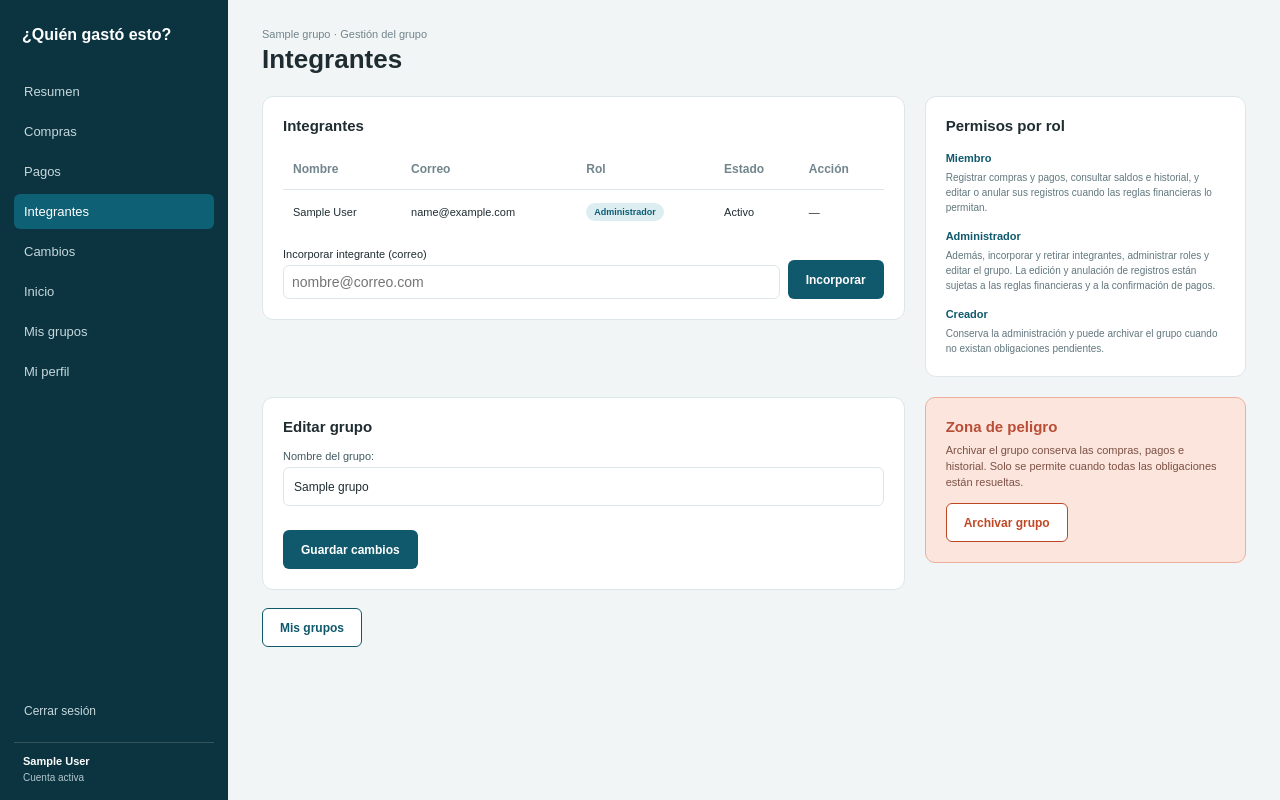
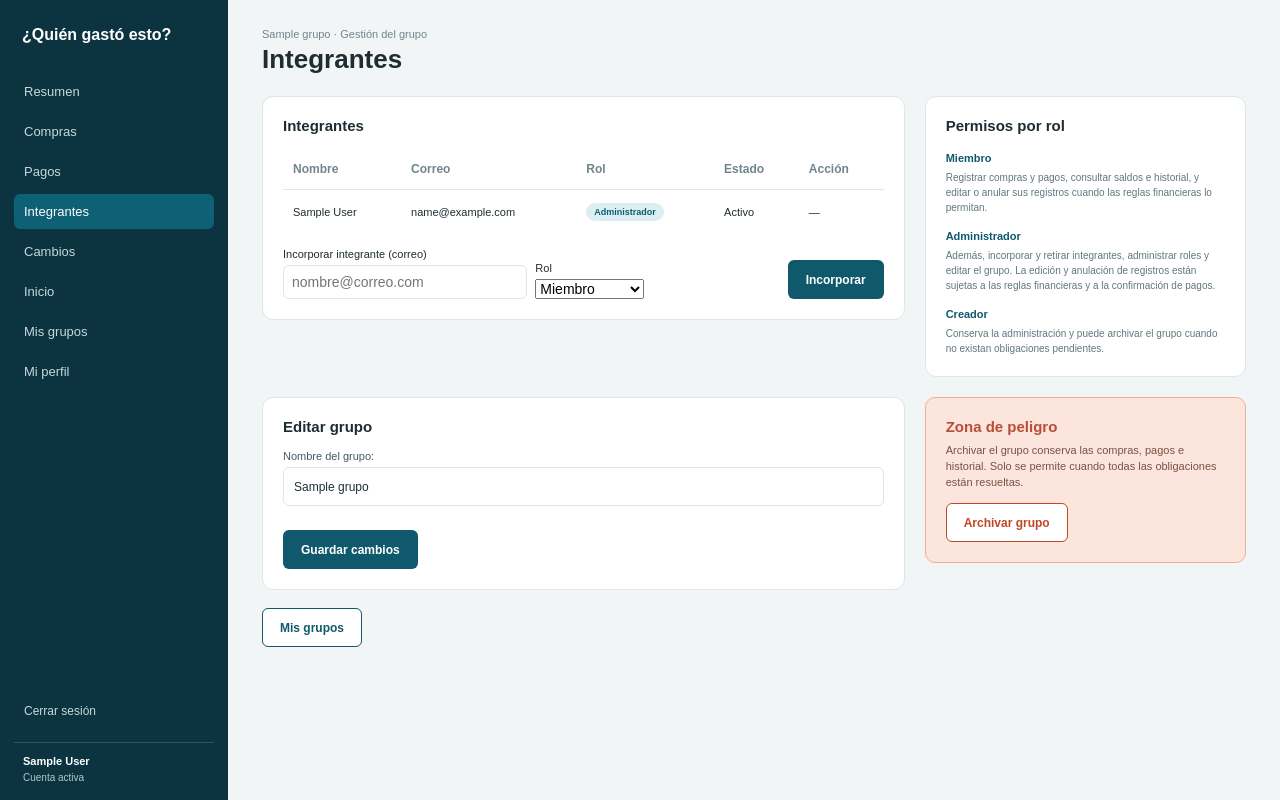
Before and after one commit to Thaliana-maria/Administracion, a Django app: page /grupos/1/ in a window 1280 px wide. Run offline with Django 5.2, Linux system fonts and the light colour scheme; a user stored in the database is signed in; tables that the repository leaves empty hold one stand-in row (values such as "Sample post").

Commit message:
Mostrar selector de rol al incorporar integrantes

```diff
--- a/templates/expenses/grupo_detalle.html
+++ b/templates/expenses/grupo_detalle.html
@@ -22,7 +22,7 @@
 {% empty %}<tr><td colspan="5">No hay integrantes registrados.</td></tr>{% endfor %}
 </tbody></table></div>
 {% if puede_gestionar and not grupo.archivado %}
-<form class="incorporar-integrante" method="post" action="{% url 'integrante_nuevo' grupo.id %}">{% csrf_token %}<div><label for="correo-integrante">Incorporar integrante (correo)</label><input id="correo-integrante" name="email" type="email" placeholder="nombre@correo.com" required></div><button class="button primary">Incorporar</button></form>
+<form class="incorporar-integrante" method="post" action="{% url 'integrante_nuevo' grupo.id %}">{% csrf_token %}<div><label for="correo-integrante">Incorporar integrante (correo)</label><input id="correo-integrante" name="email" type="email" placeholder="nombre@correo.com" required></div><div><label for="rol-integrante">Rol</label><select id="rol-integrante" name="rol"><option value="miembro">Miembro</option><option value="administrador">Administrador</option></select></div><button class="button primary">Incorporar</button></form>
 {% endif %}
 </section>
 <section class="panel permissions-panel"><h2>Permisos por rol</h2>
```
